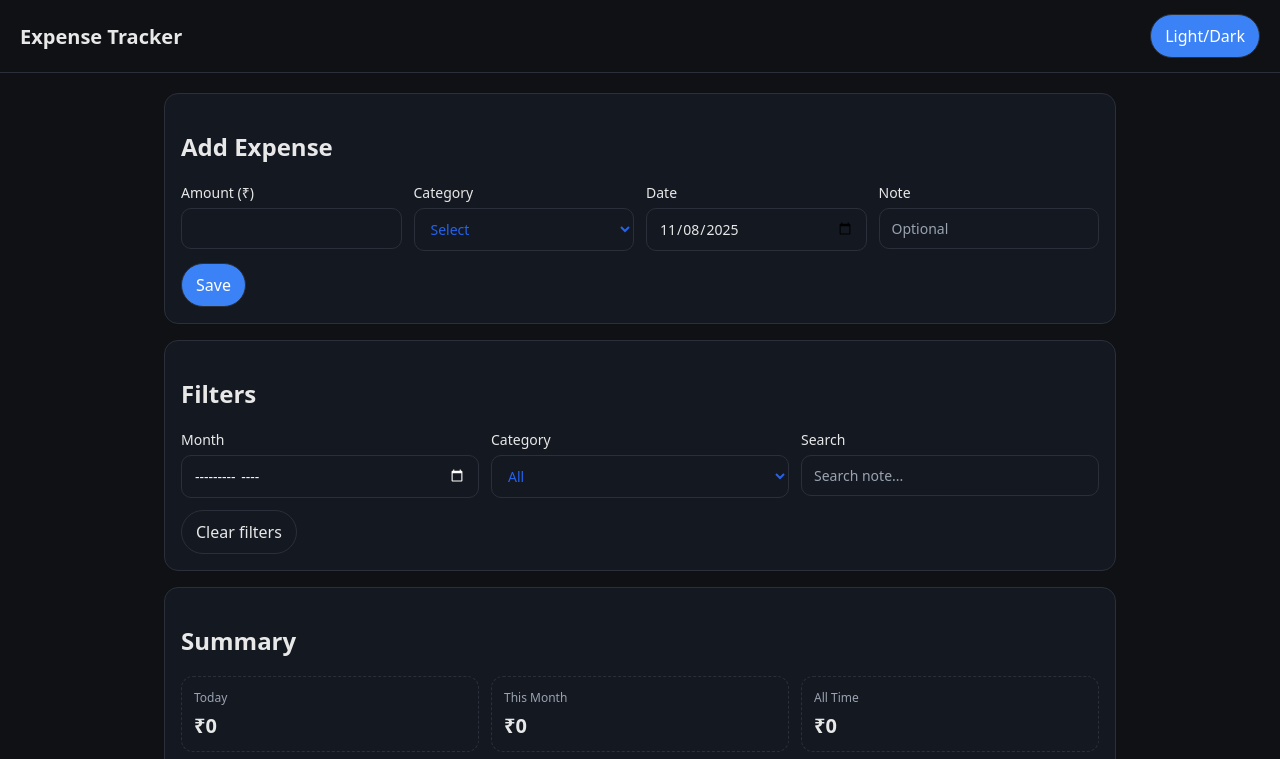
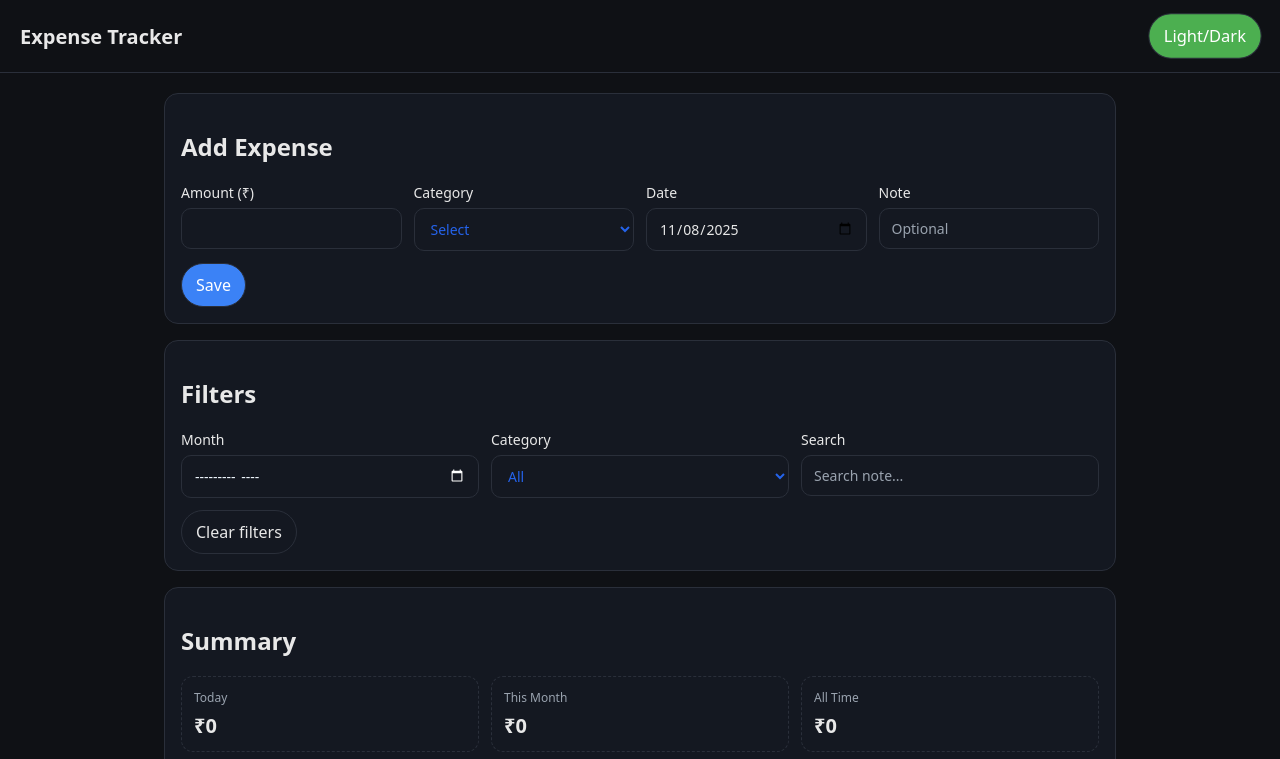
Before and after one commit to yogeshAG12/expense-tracker, a plain HTML site: page index.html in a window 1280 px wide. In both pictures the pointer is over the button "Light/Dark". Shown: the top 759 px of the page. Drawn offline with nearby package versions, Linux system fonts and the light colour scheme.

Commit message:
Add hover effect to buttons in style.css

```diff
--- a/style.css
+++ b/style.css
@@ -190,3 +190,9 @@ input[type="month"]::-webkit-calendar-picker-indicator {
 .light input[type="month"]::-webkit-calendar-picker-indicator {
   filter: invert(0);
 }
+
+button:hover {
+  background-color: #4caf50;
+  transform: scale(1.03);
+  transition: 0.2s;
+}
```
